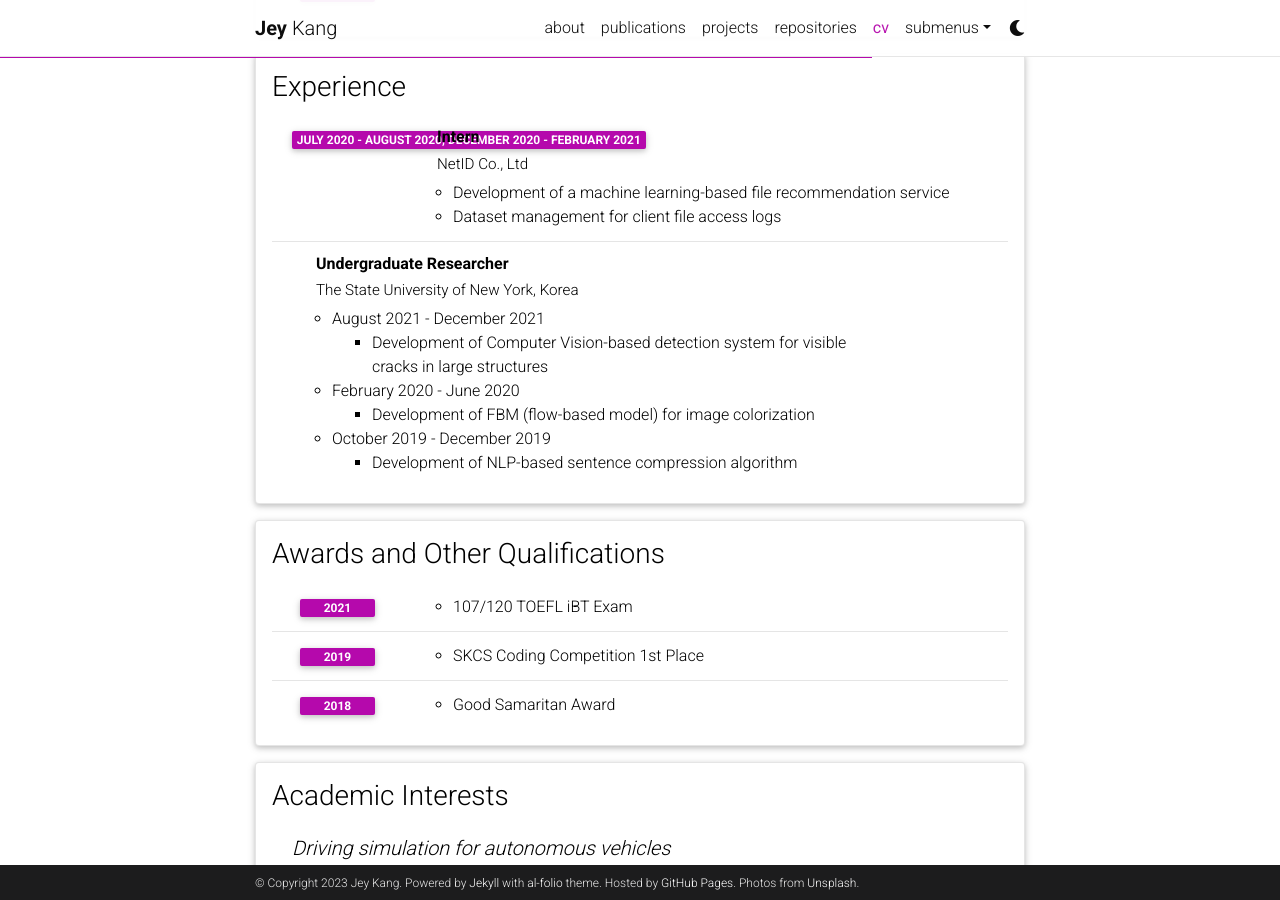
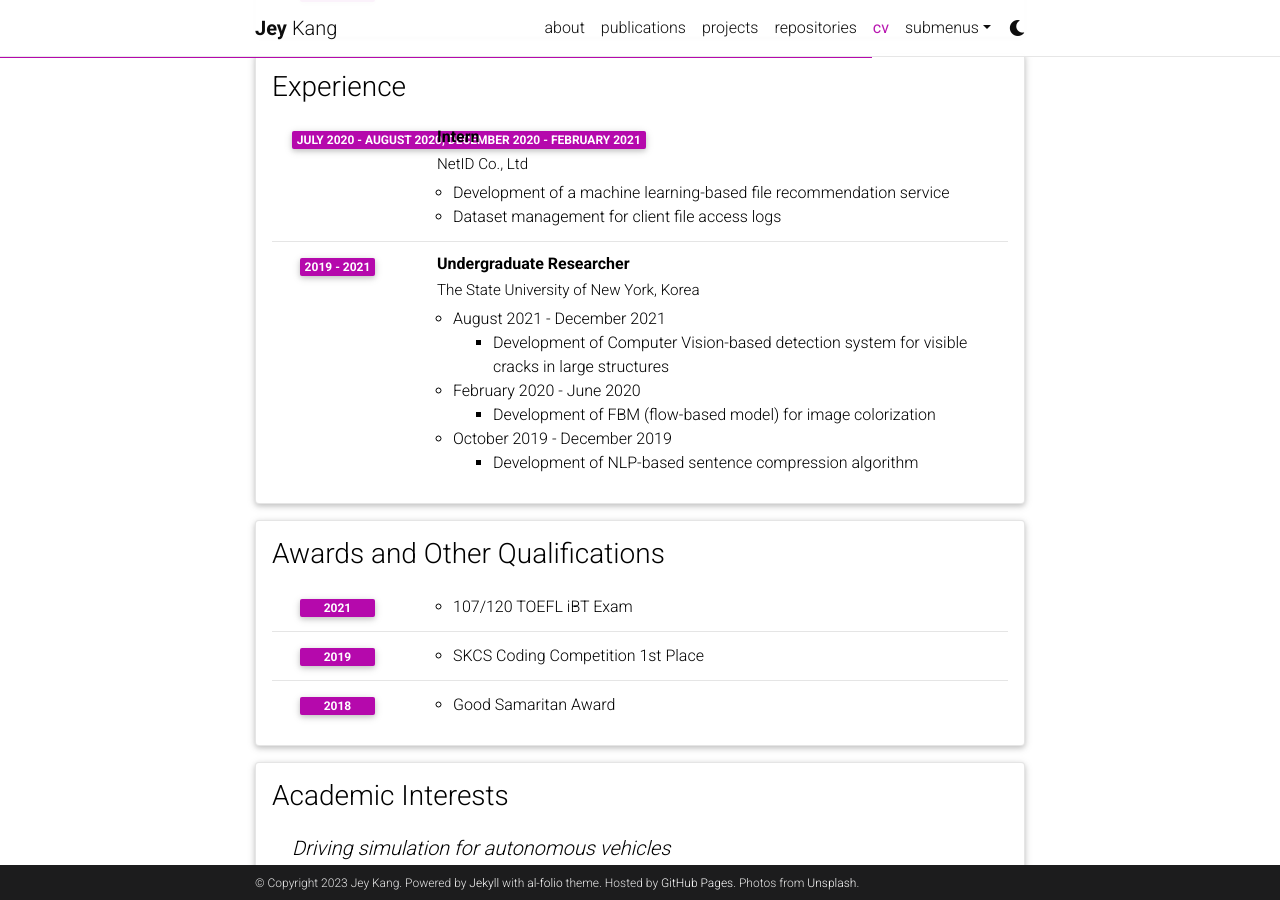
Before and after one commit to jeykang/al-folio-copy, a Jekyll site: the page built from _pages/cv.md, in a window 1280 px wide and 900 px high, scrolled down 637 px. Built offline with Jekyll 4.4.1, drawn with Linux system fonts in a browser that asks for light colours; comment, search, counter and statistics services are not loaded; a style sheet for code colours, icons or effects is not loaded.

Commit message:
addphoto

```diff
--- a/_data/cv.yml
+++ b/_data/cv.yml
@@ -33,6 +33,7 @@
         - Dataset management for client file access logs
     - title: Undergraduate Researcher
       institution: The State University of New York, Korea
+      year: 2019 - 2021
       description:
         - title: August 2021 - December 2021
           contents: Development of Computer Vision-based detection system for visible cracks in large structures
```
Also changed, not shown: 1 other file.
